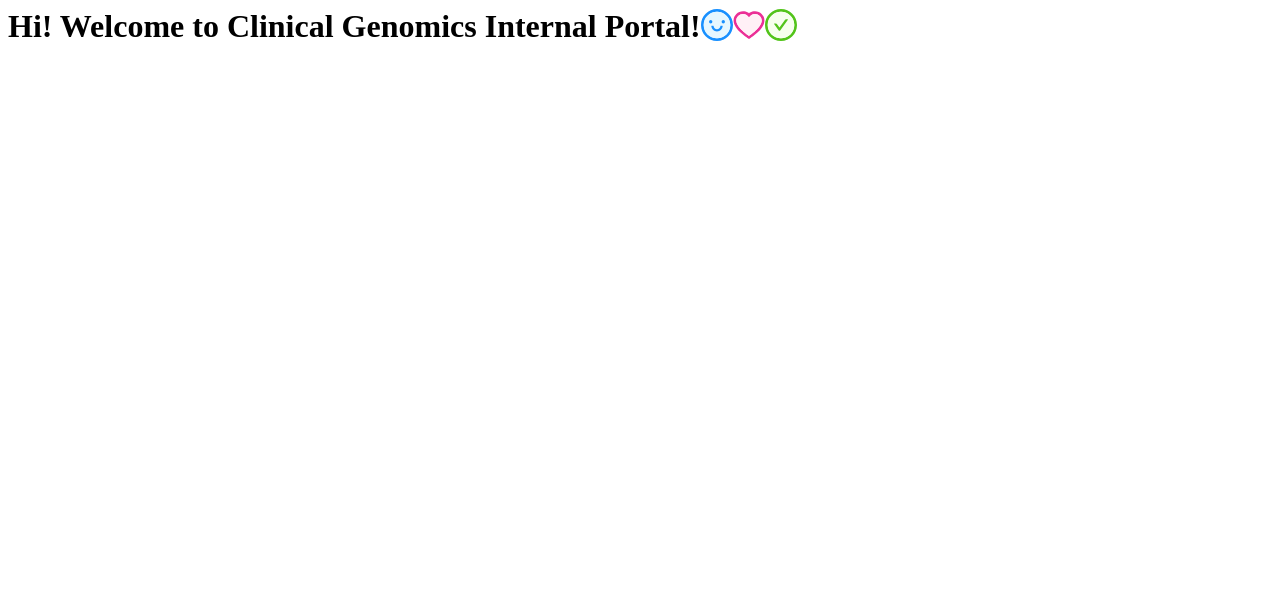
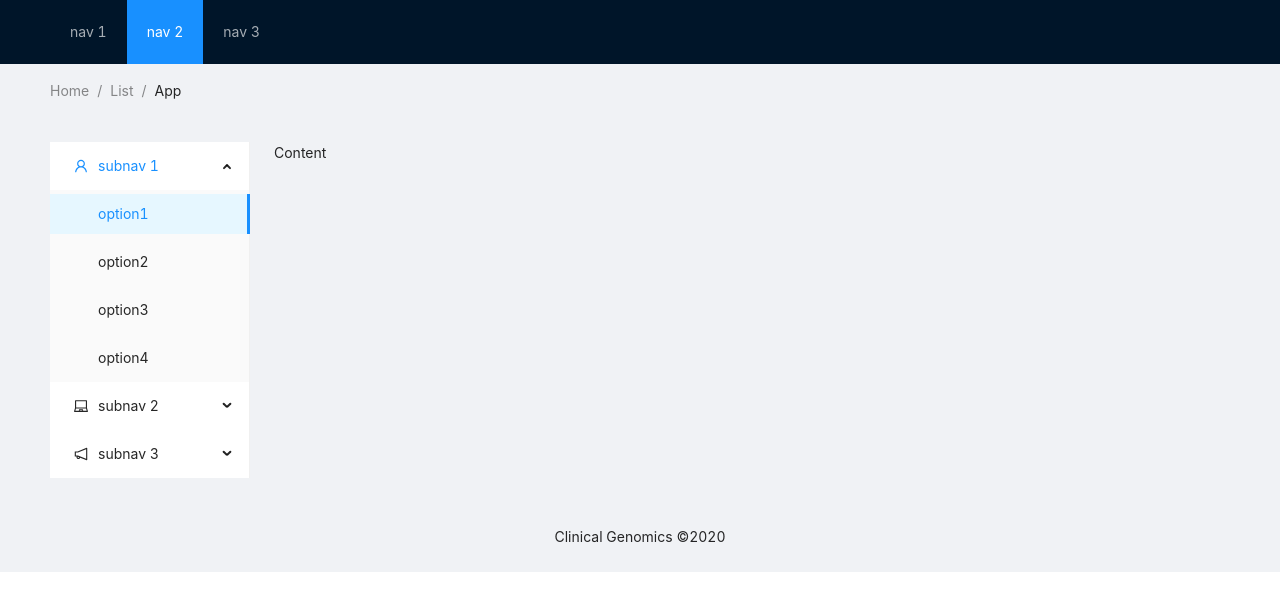
Before and after one commit to elevu/clinical-genomics-ui, a React app: page / in a window 1280 px wide. Shown: the top 610 px of the page. Built offline with nearby package versions, Linux system fonts and the light colour scheme.

Commit message:
Add css, website layout

```diff
--- a/package.json
+++ b/package.json
@@ -59,6 +59,7 @@
     "mini-css-extract-plugin": "^1.0.0",
     "prettier": "^2.1.2",
     "source-map-loader": "^1.1.1",
+    "style-loader": "^2.0.0",
     "ts-jest": "^26.4.1",
     "typescript": "^4.0.3",
     "webpack": "5.0.0",
--- a/src/App.style.css
+++ b/src/App.style.css
@@ -0,0 +1 @@
+@import '~antd/dist/antd.css';
--- a/src/App.tsx
+++ b/src/App.tsx
@@ -1,16 +1,61 @@
 import * as React from 'react'
 import './App.style.css'
-import { SmileTwoTone, HeartTwoTone, CheckCircleTwoTone } from '@ant-design/icons'
+import { Layout, Menu, Breadcrumb } from 'antd'
+import { UserOutlined, LaptopOutlined, NotificationOutlined } from '@ant-design/icons'
 
 export interface AppProps {
   name: string
 }
 
+const { SubMenu } = Menu
+const { Header, Content, Footer, Sider } = Layout
+
 export const App: React.FC<AppProps> = (props: AppProps) => (
-  <h1>
-    Hi! Welcome to {props.name}!
-    <SmileTwoTone />
-    <HeartTwoTone twoToneColor="#eb2f96" />
-    <CheckCircleTwoTone twoToneColor="#52c41a" />
-  </h1>
+  <Layout>
+    <Header className="header">
+      <div className="logo" />
+      <Menu theme="dark" mode="horizontal" defaultSelectedKeys={['2']}>
+        <Menu.Item key="1">nav 1</Menu.Item>
+        <Menu.Item key="2">nav 2</Menu.Item>
+        <Menu.Item key="3">nav 3</Menu.Item>
+      </Menu>
+    </Header>
+    <Content style={{ padding: '0 50px' }}>
+      <Breadcrumb style={{ margin: '16px 0' }}>
+        <Breadcrumb.Item>Home</Breadcrumb.Item>
+        <Breadcrumb.Item>List</Breadcrumb.Item>
+        <Breadcrumb.Item>App</Breadcrumb.Item>
+      </Breadcrumb>
+      <Layout className="site-layout-background" style={{ padding: '24px 0' }}>
+        <Sider className="site-layout-background" width={200}>
+          <Menu
+            mode="inline"
+            defaultSelectedKeys={['1']}
+            defaultOpenKeys={['sub1']}
+            style={{ height: '100%' }}>
+            <SubMenu key="sub1" icon={<UserOutlined />} title="subnav 1">
+              <Menu.Item key="1">option1</Menu.Item>
+              <Menu.Item key="2">option2</Menu.Item>
+              <Menu.Item key="3">option3</Menu.Item>
+              <Menu.Item key="4">option4</Menu.Item>
+            </SubMenu>
+            <SubMenu key="sub2" icon={<LaptopOutlined />} title="subnav 2">
+              <Menu.Item key="5">option5</Menu.Item>
+              <Menu.Item key="6">option6</Menu.Item>
+              <Menu.Item key="7">option7</Menu.Item>
+              <Menu.Item key="8">option8</Menu.Item>
+            </SubMenu>
+            <SubMenu key="sub3" icon={<NotificationOutlined />} title="subnav 3">
+              <Menu.Item key="9">option9</Menu.Item>
+              <Menu.Item key="10">option10</Menu.Item>
+              <Menu.Item key="11">option11</Menu.Item>
+              <Menu.Item key="12">option12</Menu.Item>
+            </SubMenu>
+          </Menu>
+        </Sider>
+        <Content style={{ padding: '0 24px', minHeight: 280 }}>Content</Content>
+      </Layout>
+    </Content>
+    <Footer style={{ textAlign: 'center' }}>Clinical Genomics ©2020</Footer>
+  </Layout>
 )
--- a/webpack.config.js
+++ b/webpack.config.js
@@ -29,19 +29,14 @@
       },
       {
         test: /\.css$/,
-        loader: 'css-loader',
+        use: ['style-loader', 'css-loader'],
       },
     ],
   },
   resolve: {
     extensions: ['.js', '.jsx', '.json', '.ts', '.tsx'],
   },
-  plugins: [
-    HTMLWebpackPluginConfig,
-    new MiniCssExtractPlugin({
-      filename: '[name].css',
-    }),
-  ],
+  plugins: [HTMLWebpackPluginConfig],
 }
 
 module.exports = config
```
Also changed, not shown: 1 other file (tests, documents, lock files or other folders).
